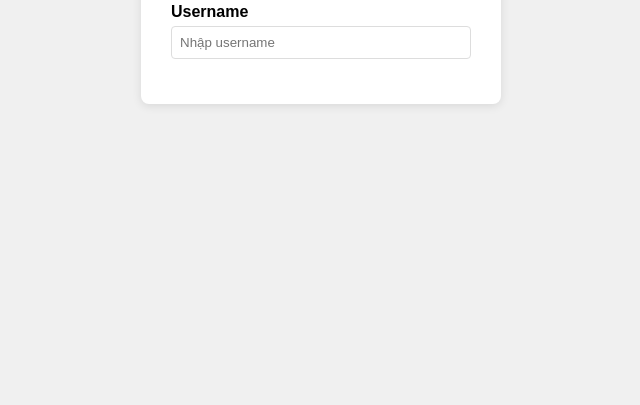
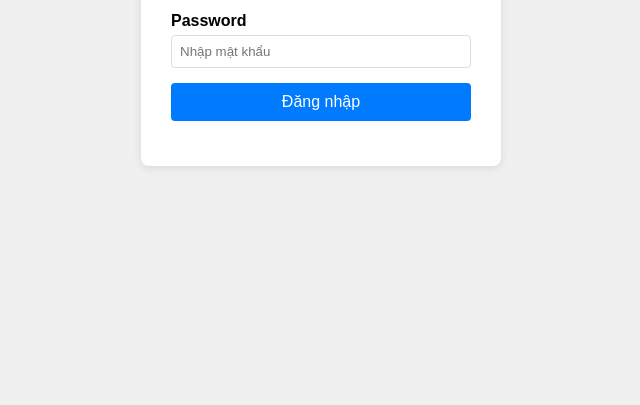
Before and after one commit to CuongManhLe230104/WEB, a plain HTML site: page frontend/index.html in a window 1280 px wide. Shown: the part 395-800 px from the top of the page, without its empty margins (319-959 px from the left). Drawn offline with Linux system fonts and the light colour scheme.

Commit message:
pull request

```diff
--- a/frontend/index.html
+++ b/frontend/index.html
@@ -29,12 +29,26 @@
             margin-bottom: 5px;
             font-weight: bold;
         }
-        input[type="text"] {
+        input[type="text"],
+        input[type="password"] {
             width: 100%;
             padding: 8px;
             border: 1px solid #ddd;
             border-radius: 4px;
             box-sizing: border-box;
+        }
+        button {
+            width: 100%;
+            padding: 10px;
+            background-color: #007bff;
+            color: white;
+            border: none;
+            border-radius: 4px;
+            font-size: 16px;
+            cursor: pointer;
+        }
+        button:hover {
+            background-color: #0056b3;
         }
     </style>
 </head>
@@ -46,6 +60,13 @@
                 <label for="txtUsername">Username</label>
                 <input type="text" id="txtUsername" name="txtUsername" placeholder="Nhập username">
             </div>
+            <div class="form-group">
+                <label for="txtpassword">Password</label>
+                <input type="password" id="txtpassword" name="txtpassword" placeholder="Nhập mật khẩu">
+            </div>
+            <div class="form-group">
+                <button type="button" id="btnlogin">Đăng nhập</button>
+            </div>
         </form>
     </div>
 </body>
```
